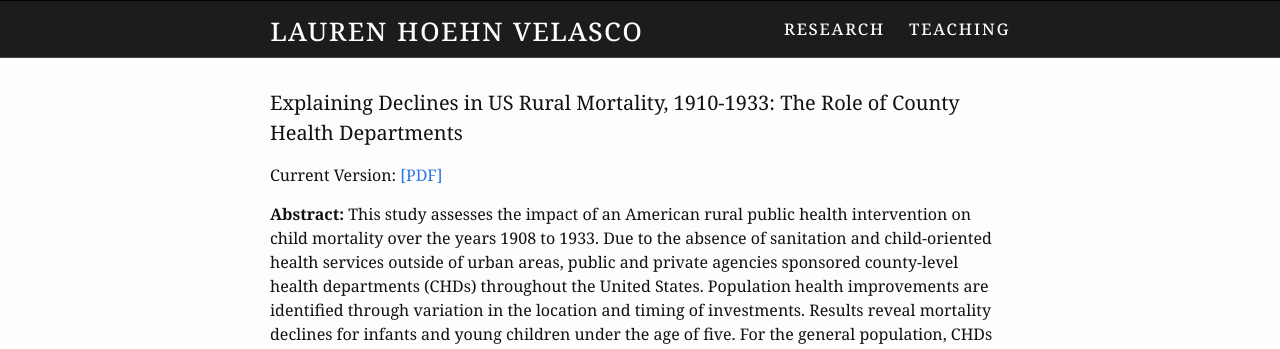
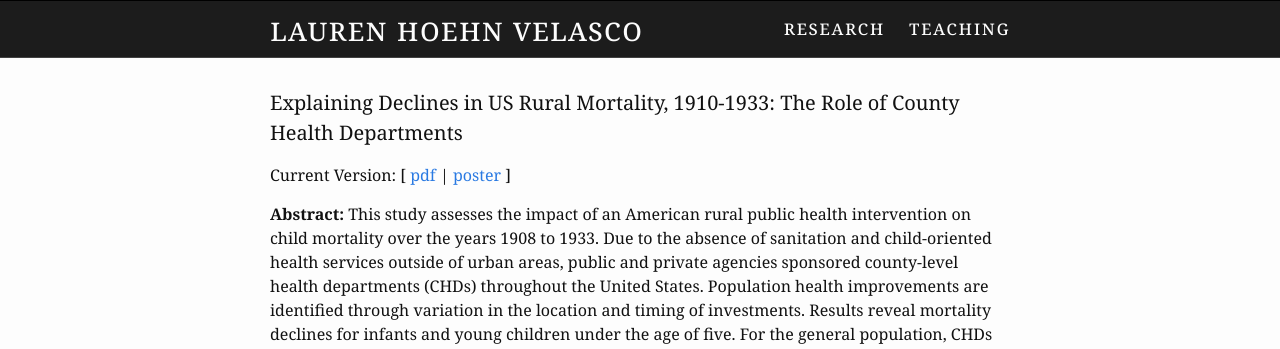
Before and after one commit to germsvel/lhv, a Jekyll site: the page built from research.html, in a window 1280 px wide. Shown: the top 349 px of the page. Built offline with Jekyll 4.4.1, drawn with Linux system fonts in a browser that asks for light colours.

Commit message:
Add poster for explaining declines in us rural mortality paper

```diff
--- a/research.html
+++ b/research.html
@@ -4,8 +4,17 @@ title: research
 permalink: /research/
 ---
 
-<h4>Explaining Declines in US Rural Mortality, 1910-1933: The Role of County Health Departments</h4>
-<p>Current Version: <a target="_blank" href="{{ site.base_url }}/assets/LHV_CHD_Oct_2016.pdf">[PDF]</a>
+<h4>Explaining Declines in US Rural Mortality, 1910-1933: The Role of County
+  Health Departments</h4>
+<p>Current Version: [
+<a target="_blank" href="{{ site.base_url }}/assets/LHV_CHD_Oct_2016.pdf">
+  pdf
+</a>
+|
+<a target="_blank" href="{{ site.base_url }}/assets/LHV_Poster_July2016.pdf">
+  poster
+</a>
+]
 
 <p><strong>Abstract:</strong>
 This study assesses the impact of an American rural public health intervention
```
Also changed, not shown: 1 other file.
